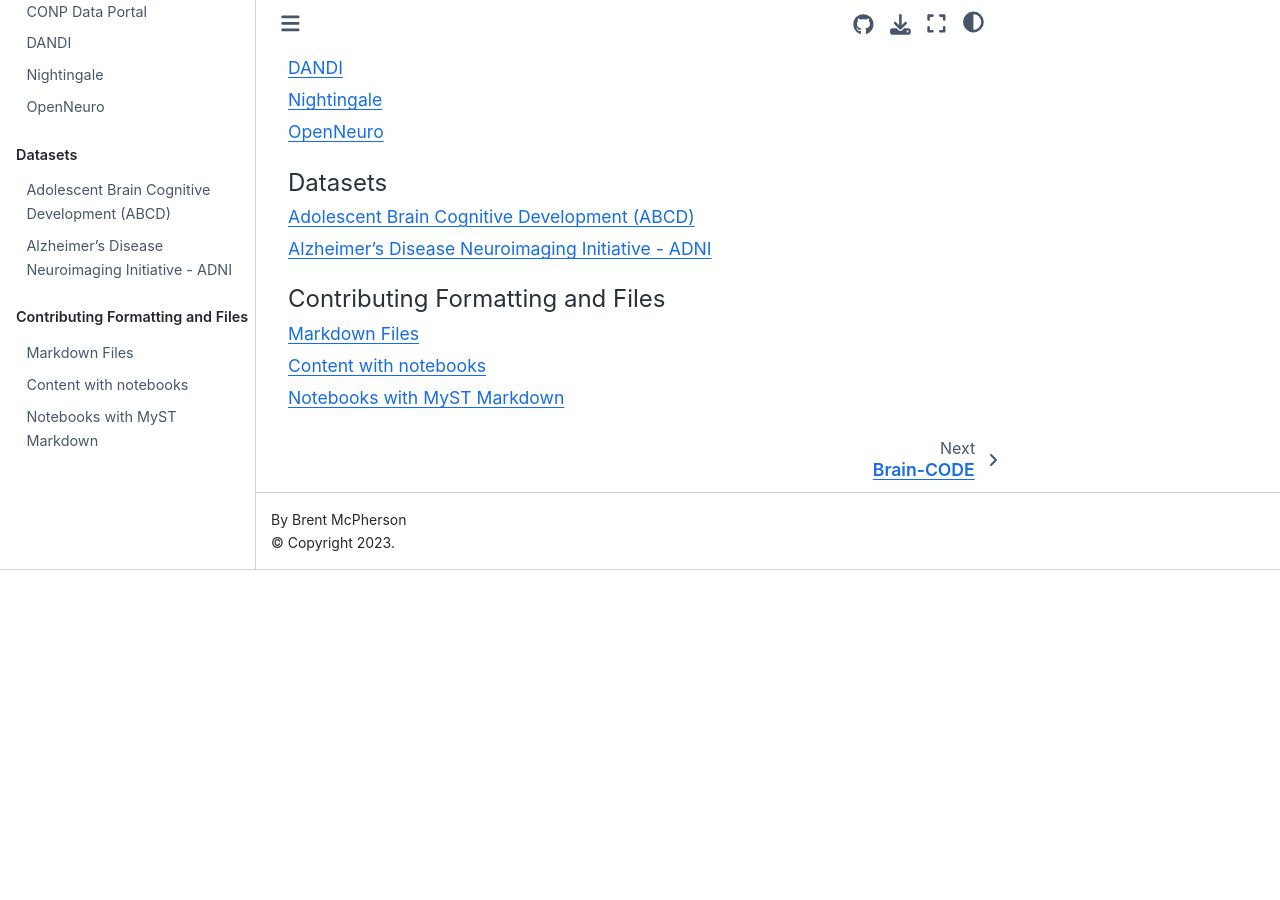
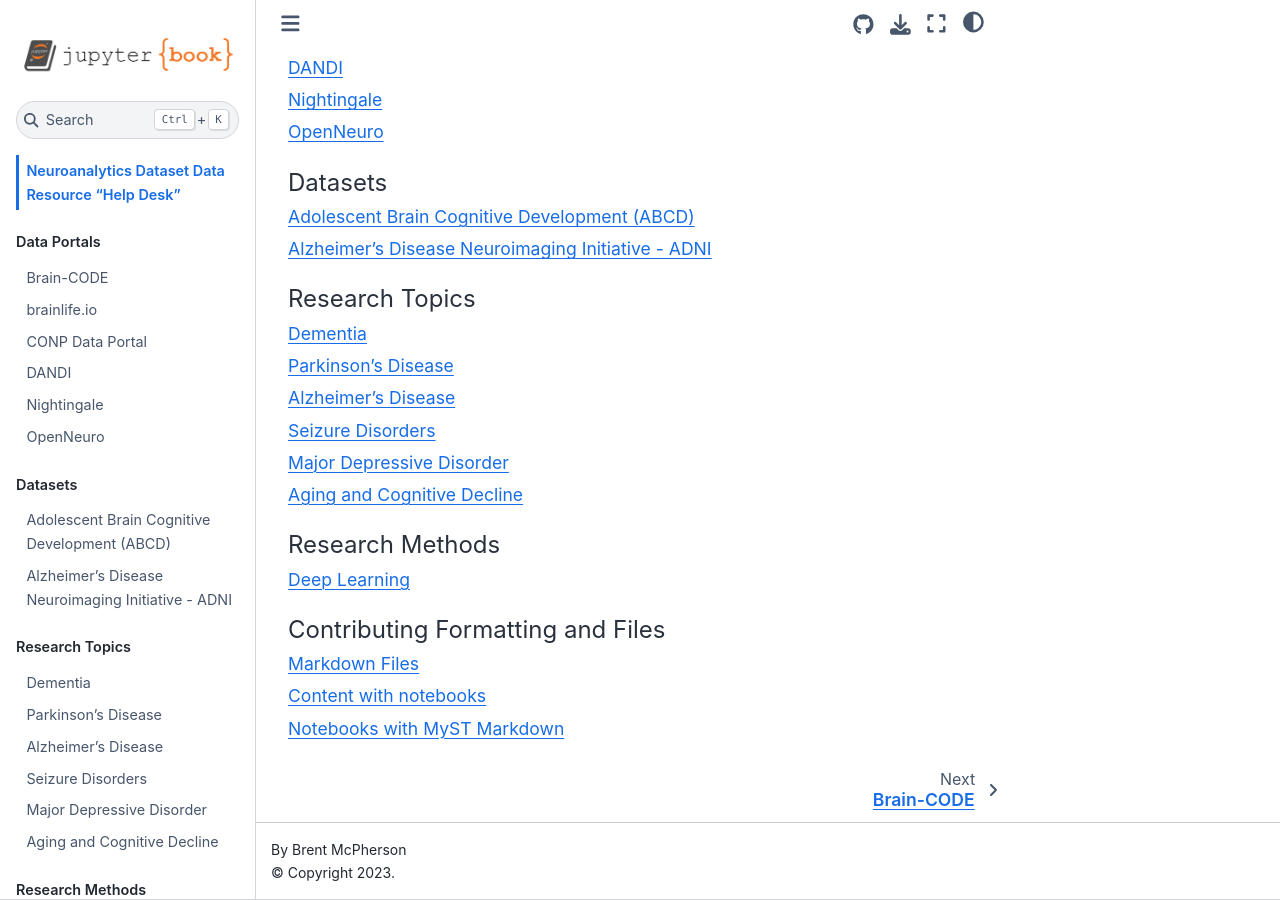
Before and after one commit to nbahador/neuroanalytics-datasets, a Jupyter Book: the page built from intro.md, in a window 1280 px wide and 900 px high, scrolled down 575 px. Built offline with Jupyter Book 1.0.4 settings and Sphinx 7.4.7 and the Sphinx Book theme 1.1.4, drawn with Linux system fonts in a browser that asks for light colours; before the commit the page ends 1145 px from its top, so only the background shows below that.

Commit message:
added stubs of disease sections

```diff
--- a/_toc.yml
+++ b/_toc.yml
@@ -16,6 +16,17 @@ parts:
     chapters:
     - file: abcd.md
     - file: adni.md
+  - caption: Research Topics
+    chapters:
+    - file: dementia.md
+    - file: parkinsons.md
+    - file: alzheimers.md
+    - file: seizures.md
+    - file: depression.md
+    - file: aging.md
+  - caption: Research Methods
+    chapters:
+    - file: deep-learning.md
   - caption: Contributing Formatting and Files
     chapters:
     - file: markdown.md
--- /dev/null
+++ b/aging.md
@@ -0,0 +1 @@
+# Aging and Cognitive Decline
--- /dev/null
+++ b/alzheimers.md
@@ -0,0 +1 @@
+# Alzheimer's Disease
--- /dev/null
+++ b/dementia.md
@@ -0,0 +1 @@
+# Dementia
--- /dev/null
+++ b/depression.md
@@ -0,0 +1 @@
+# Major Depressive Disorder
--- /dev/null
+++ b/parkinsons.md
@@ -0,0 +1 @@
+# Parkinson's Disease
--- /dev/null
+++ b/seizures.md
@@ -0,0 +1 @@
+# Seizure Disorders
```
Also changed, not shown: deep-learning.md (added, +1 -0 lines), 1 other file.
